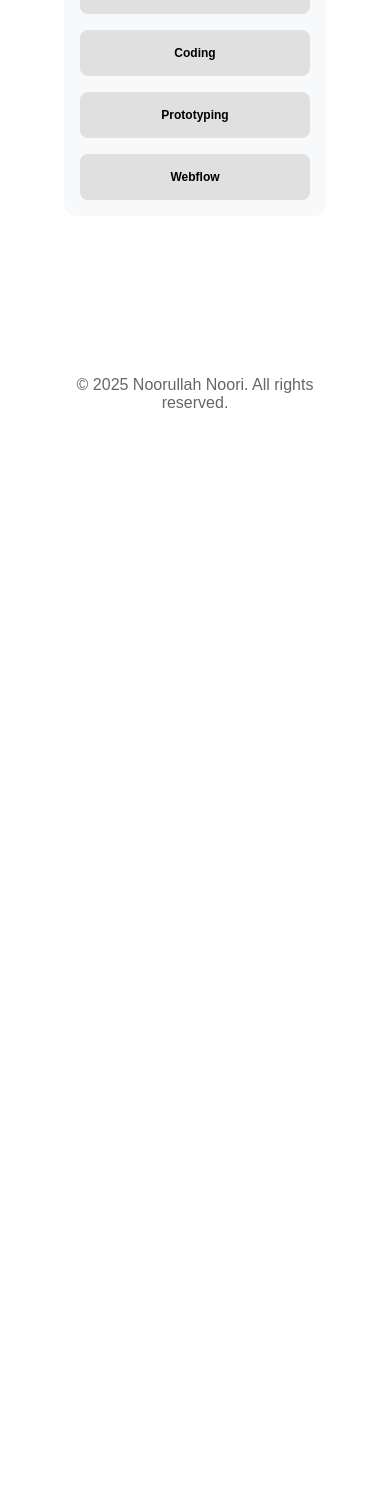
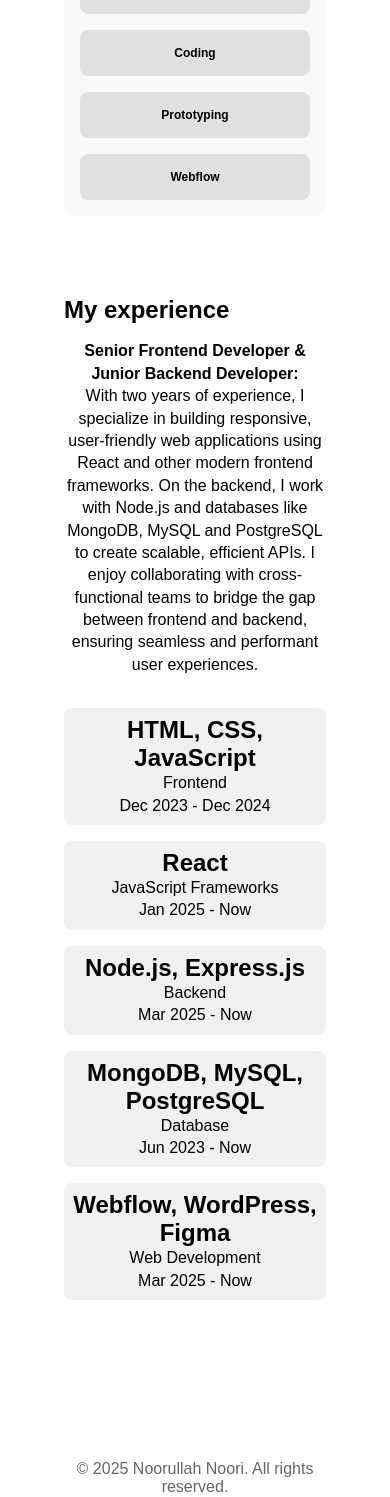
Before and after one commit to noorinoorullah130/noorullah-noori, a React (Vite) app: page /about in a window 390 px wide. Shown: the part 2104-3601 px from the top of the page. Before the commit the page ends 2548 px from the top, so only its background shows below. Built offline with nearby package versions, Linux system fonts and the light colour scheme.

Commit message:
project card and about and experiance done

```diff
--- a/src/Pages/About/About.css
+++ b/src/Pages/About/About.css
@@ -68,6 +68,42 @@
     background-color: #d1d1d1;
 }
 
+.experience {
+    display: flex;
+    flex-direction: column;
+    margin-top: 5rem;
+}
+
+.experience .experienceIntro {
+    width: 100%;
+}
+
+.experience h1 {
+    font-size: 2rem;
+    margin-bottom: 1rem;
+}
+
+.experience p {
+    font-size: 1.2rem;
+    line-height: 1.6;
+}
+
+.experienceTopics {
+    display: flex;
+    flex-wrap: wrap;
+    justify-content: center;
+    gap: 1rem;
+    margin-top: 2rem;
+}
+
+.experienceTopic {
+    background-color: #f0f0f0;
+    padding: 1rem;
+    border-radius: 8px;
+    width: 250px;
+    text-align: center;
+}
+
 @media (max-width: 768px) {
     .about .intro {
         flex-direction: column;
@@ -91,6 +127,29 @@
 
     .topics {
         grid-template-columns: repeat(auto-fit, minmax(120px, 1fr));
+    }
+
+    .topics h2 {
+        font-size: 1rem;
+    }
+
+    .experienceTopics {
+        flex-direction: column;
+        align-items: center;
+    }
+
+    .experienceTopic {
+        width: 100%;
+        max-width: 300px;
+    }
+
+    .experience h1 {
+        font-size: 1.5rem;
+    }
+
+    .experience p {
+        font-size: 1rem;
+        line-height: 1.4;
     }
 }
 
@@ -130,4 +189,30 @@
     .topics h2 {
         font-size: 12px;
     }
+
+    .experienceTopic {
+        width: 100%;
+        max-width: 100%;
+        padding: 0.5rem;
+    }
+
+    .experience h1 {
+        font-size: 1.5rem;
+    }
+
+    .experience p {
+        font-size: 1rem;
+        line-height: 1.4;
+        text-align: center;
+    }
+
+    .experienceTopics {
+        flex-direction: column;
+        align-items: center;
+    }
+
+    .experienceTopic {
+        width: 100%;
+        max-width: 300px;
+    }
 }
--- a/src/Pages/About/About.jsx
+++ b/src/Pages/About/About.jsx
@@ -4,6 +4,45 @@ import "./About.css";
 import profileImage from "../../assets/images/Screenshot 2025-06-03 124446.png";
 
 const About = () => {
+    const topics = [
+        "Front-end",
+        "Back-end",
+        "Database",
+        "Graphic Design",
+        "UX Design",
+        "Coding",
+        "Prototyping",
+        "Webflow",
+    ];
+
+    const experienceTopics = [
+        {
+            languages: "HTML, CSS, JavaScript",
+            type: "Frontend",
+            duaDate: "Dec 2023 - Dec 2024",
+        },
+        {
+            languages: "React",
+            type: "JavaScript Frameworks",
+            duaDate: "Jan 2025 - Now",
+        },
+        {
+            languages: "Node.js, Express.js",
+            type: "Backend",
+            duaDate: "Mar 2025 - Now",
+        },
+        {
+            languages: "MongoDB, MySQL, PostgreSQL",
+            type: "Database",
+            duaDate: "Jun 2023 - Now",
+        },
+        {
+            languages: "Webflow, WordPress, Figma",
+            type: "Web Development",
+            duaDate: "Mar 2025 - Now",
+        },
+    ];
+
     return (
         <div className="about">
             <div className="intro">
@@ -30,7 +69,12 @@ const About = () => {
                         to the user.
                     </p>
                 </div>
-                <img src={profileImage} className="profileImage" style={{ borderRadius: 30 }} alt="" />
+                <img
+                    src={profileImage}
+                    className="profileImage"
+                    style={{ borderRadius: 30 }}
+                    alt=""
+                />
             </div>
 
             <div className="career">
@@ -49,14 +93,41 @@ const About = () => {
                     </p>
                 </div>
                 <div className="topics">
-                    <h2>Front-end</h2>
-                    <h2>Back-end</h2>
-                    <h2>Database</h2>
-                    <h2>Graphic Design</h2>
-                    <h2>UX Design</h2>
-                    <h2>Coding</h2>
-                    <h2>Prototyping</h2>
-                    <h2>Webflow</h2>
+                    {topics.map((topic, index) => (
+                        <h2 key={index} className="topic">
+                            {topic}
+                        </h2>
+                    ))}
+                </div>
+            </div>
+
+            <div className="experience">
+                <div className="experienceIntro">
+                    <h1>My experience</h1>
+                    <p>
+                        <strong>
+                            Senior Frontend Developer & Junior Backend
+                            Developer:
+                        </strong>
+                        <br />
+                        ‍With two years of experience, I specialize in building
+                        responsive, user-friendly web applications using React
+                        and other modern frontend frameworks. On the backend, I
+                        work with Node.js and databases like MongoDB, MySQL and
+                        PostgreSQL to create scalable, efficient APIs. I enjoy
+                        collaborating with cross-functional teams to bridge the
+                        gap between frontend and backend, ensuring seamless and
+                        performant user experiences.
+                    </p>
+                </div>
+                <div className="experienceTopics">
+                    {experienceTopics.map((topic, index) => (
+                        <div key={index} className="experienceTopic">
+                            <h2>{topic.languages}</h2>
+                            <p>{topic.type}</p>
+                            <p>{topic.duaDate}</p>
+                        </div>
+                    ))}
                 </div>
             </div>
 
--- a/src/components/ProjectCard/ProjectCard.css
+++ b/src/components/ProjectCard/ProjectCard.css
@@ -61,7 +61,7 @@
 
     .project img {
         width: 100%;
-        height: auto;
+        height: 200px;
     }
 
     .project h2 {
```
